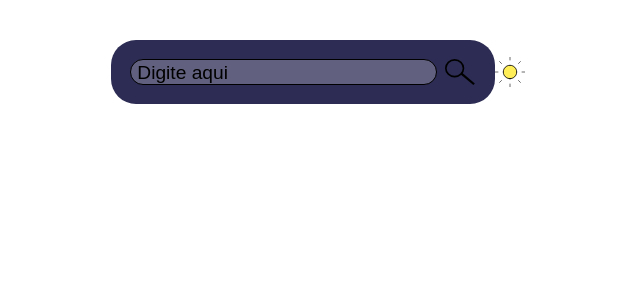
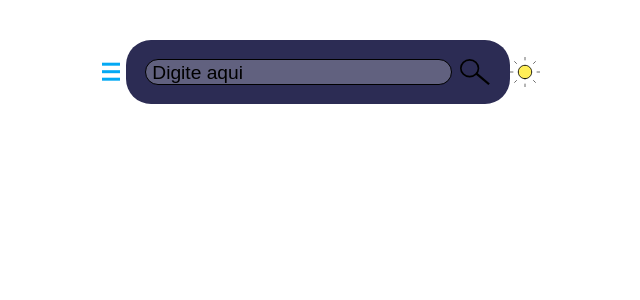
Before and after one commit to yoshtempest/manhwa-library, a Next.js app: page / in a window 1280 px wide. Shown: the top 300 px of the page, without its empty margins (322-962 px from the left). Built offline with nearby package versions, Linux system fonts and the light colour scheme.

Commit message:
new: burger component and fixed the position of styles import in files

```diff
--- /dev/null
+++ b/src/components/Header/Burger/index.tsx
@@ -0,0 +1,17 @@
+import styles from './styles.module.css';
+import Icon from '../../Icon';
+import BurgerDark from '../../../../assets/BurgerDark.svg';
+
+
+const Burger = () => {
+    return(
+        <div className={styles.Container}>
+            <Icon
+            iconPath={BurgerDark.src}
+            alt="Burger"/>
+        </div>
+    )
+}
+
+
+export default Burger;
--- a/src/components/Header/NavBar/index.tsx
+++ b/src/components/Header/NavBar/index.tsx
@@ -1,5 +1,5 @@
+import styles from './styles.module.css'
 import Icon from "../../Icon";
-import styles from './styles.module.css'
 import SearchIcon from '../../../../assets/SearchIcon.svg'
 
 
--- a/src/components/Header/index.tsx
+++ b/src/components/Header/index.tsx
@@ -1,11 +1,13 @@
-import styles from './styles.module.css'
-import NavBar from './NavBar'
-import { ThemeProvider } from './ThemeProvider'
+import styles from './styles.module.css';
+import Burger from './Burger';
+import NavBar from './NavBar';
+import { ThemeProvider } from './ThemeProvider';
 
 
 const Header = () => {
     return(
         <div className={styles.Container}>
+            <Burger />
             <NavBar />
             <ThemeProvider />
         </div>
```
Also changed, not shown: assets/BurgerDark.svg (added), assets/BurgerDarkOpen.svg (added), src/components/Header/Burger/styles.module.css (added).
